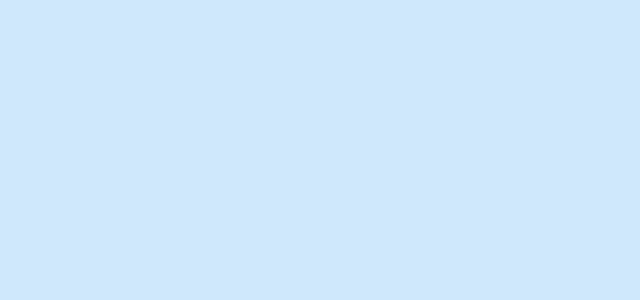
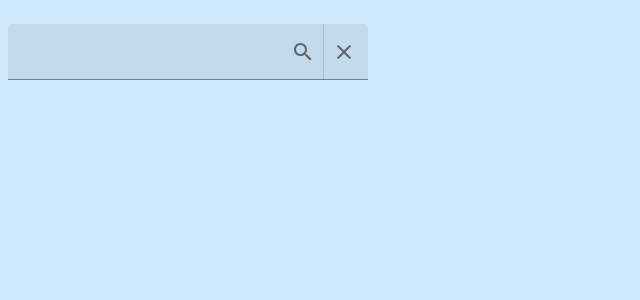
Before and after one commit to deluxanMD/react-filling-station, a React (Create React App) app: page / in a window 1280 px wide. Shown: the top 300 px of the page, without its empty margins (0-640 px from the left). Built offline with nearby package versions, Linux system fonts and the light colour scheme.

Commit message:
search input

```diff
--- a/src/App.tsx
+++ b/src/App.tsx
@@ -3,13 +3,13 @@ import { Fragment } from "react";
 import "./App.css";
 import Map from "./pages/map/map.component";
 
-function App() {
+const App = () => {
   return (
     <Fragment>
       <CssBaseline />
       <Map />
     </Fragment>
   );
-}
+};
 
 export default App;
--- a/src/components/details-drawer/details-drawer.component.tsx
+++ b/src/components/drawers/details-drawer.component.tsx
@@ -1,4 +1,5 @@
 import { SwipeableDrawer } from "@mui/material";
+import { useFSTheme } from "../../hooks/theme.helpers";
 
 type DetailsDrawerType = {
   open: boolean;
@@ -11,6 +12,8 @@ const DetailsDrawer = ({
   handleOpen,
   handleClose,
 }: DetailsDrawerType) => {
+  const { isMobile } = useFSTheme();
+
   return (
     <SwipeableDrawer
       anchor="left"
@@ -18,7 +21,7 @@ const DetailsDrawer = ({
       onClose={handleClose}
       onOpen={handleOpen}
     >
-      <p>Details</p>
+      <div style={{ width: isMobile ? "100%" : "42ch" }}></div>
     </SwipeableDrawer>
   );
 };
--- /dev/null
+++ b/src/components/forms/search-input.component.tsx
@@ -0,0 +1,61 @@
+import { useState } from "react";
+import {
+  FormControl,
+  FilledInput,
+  InputAdornment,
+  Divider,
+} from "@mui/material";
+import SearchIcon from "@mui/icons-material/Search";
+import CloseIcon from "@mui/icons-material/Close";
+import "./search-input.styles.css";
+import { useFSTheme } from "../../hooks/theme.helpers";
+
+type SearchInputType = {
+  handleSearch: () => void;
+  handleClose: () => void;
+};
+
+const SearchInput = ({ handleSearch, handleClose }: SearchInputType) => {
+  const [value, setValue] = useState<string>("");
+
+  const { isMobile } = useFSTheme();
+
+  const handleChange = (e: React.ChangeEvent<HTMLInputElement>) => {
+    setValue(e.target.value);
+  };
+
+  return (
+    <FormControl
+      variant="standard"
+      sx={{ m: 1, mt: 3, width: isMobile ? "95%" : "40ch" }}
+    >
+      <FilledInput
+        id="search-input"
+        value={value}
+        onChange={handleChange}
+        endAdornment={
+          <>
+            <InputAdornment
+              position="end"
+              id="search-icon"
+              sx={{ mr: 1 }}
+              onClick={handleSearch}
+            >
+              <SearchIcon />
+            </InputAdornment>
+            <Divider orientation="vertical" flexItem />
+            <InputAdornment
+              position="end"
+              id="close-icon"
+              onClick={handleClose}
+            >
+              <CloseIcon />
+            </InputAdornment>
+          </>
+        }
+      />
+    </FormControl>
+  );
+};
+
+export default SearchInput;
--- /dev/null
+++ b/src/components/forms/search-input.styles.css
@@ -0,0 +1,4 @@
+#search-icon,
+#close-icon {
+  cursor: pointer;
+}
--- /dev/null
+++ b/src/hooks/theme.helpers.ts
@@ -0,0 +1,12 @@
+import { useMediaQuery } from "@mui/material";
+import { useTheme } from "@mui/material/styles";
+
+type FSThemeType = {
+  isMobile: boolean;
+};
+
+export const useFSTheme = (): FSThemeType => {
+  const theme = useTheme();
+  const isMobile: boolean = useMediaQuery(theme.breakpoints.down("sm"));
+  return { isMobile };
+};
--- a/src/pages/map/map.component.tsx
+++ b/src/pages/map/map.component.tsx
@@ -1,6 +1,7 @@
 import { Box } from "@mui/material";
 import { useState } from "react";
-import DetailsDrawer from "../../components/details-drawer/details-drawer.component";
+import DetailsDrawer from "../../components/drawers/details-drawer.component";
+import SearchInput from "../../components/forms/search-input.component";
 
 const Map = () => {
   const [open, setOpen] = useState<boolean>(false);
@@ -9,8 +10,17 @@ const Map = () => {
     setOpen(isOpen);
   };
 
+  const handleSearch = () => {
+    toggleDrawer(true);
+  };
+
+  const handleClose = () => {
+    toggleDrawer(false);
+  };
+
   return (
     <Box sx={{ bgcolor: "#cfe8fc", height: "100vh" }}>
+      <SearchInput handleSearch={handleSearch} handleClose={handleClose} />
       <DetailsDrawer
         open={open}
         handleOpen={() => toggleDrawer(true)}
```
